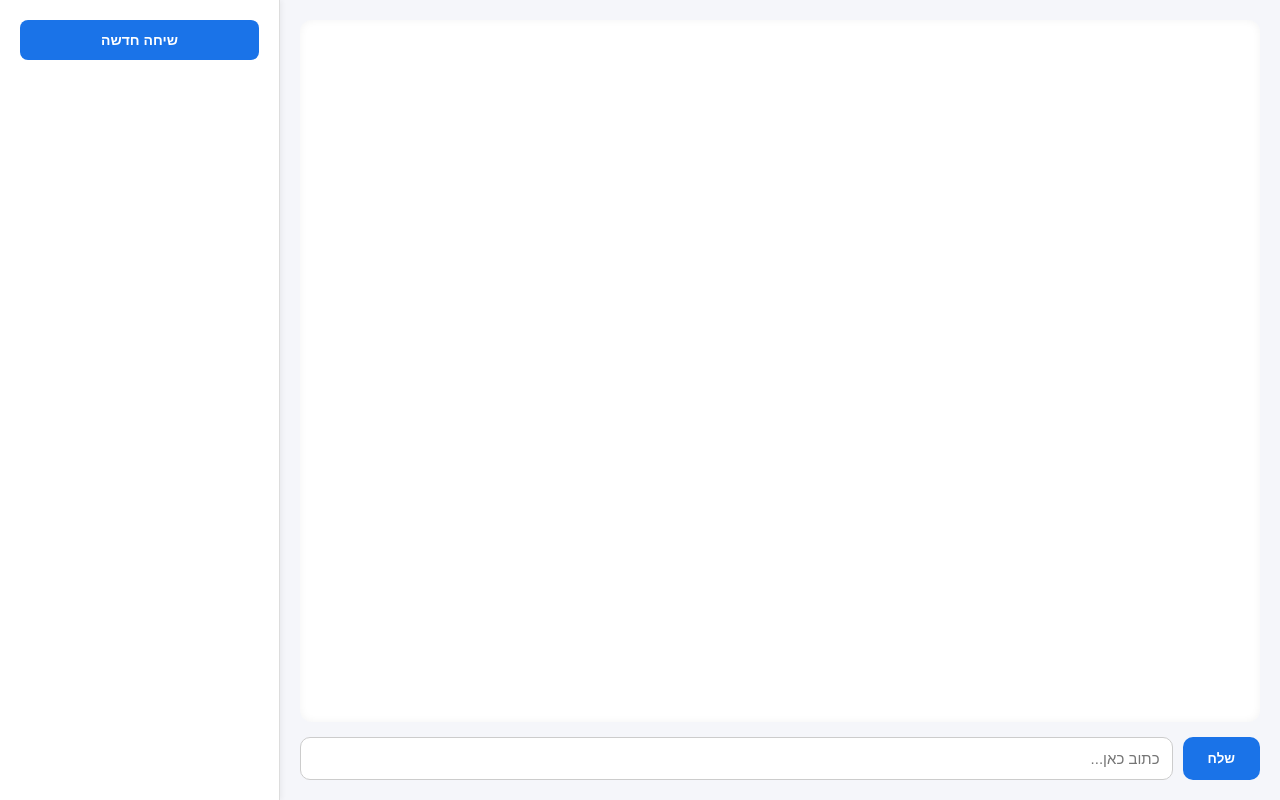
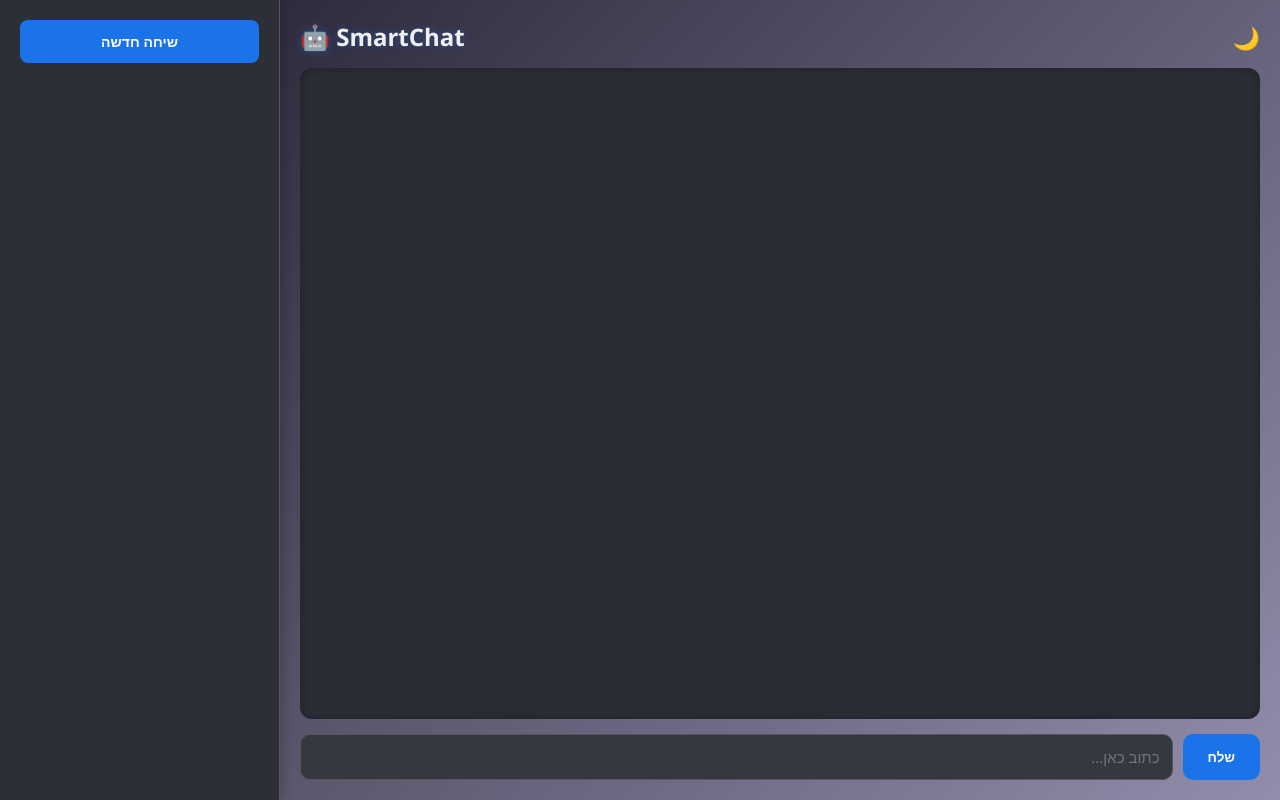
Before and after one commit to BHAWESH-BASNET/smart_chat_bot, a plain HTML site: page index.html in a window 1280 px wide. Drawn offline with Linux system fonts and the light colour scheme; no server answers.

Commit message:
eod 11/10/25 ui update

```diff
--- a/index.html
+++ b/index.html
@@ -4,20 +4,38 @@
 <meta charset="UTF-8">
 <title>SmartChat - Hebrew AI Chatbot</title>
 <style>
-  * { box-sizing: border-box; margin:0; padding:0; font-family: Arial, sans-serif; }
+  * { box-sizing: border-box; margin:0; padding:0; font-family: "Segoe UI", Arial, sans-serif; }
 
-  body { display: flex; height: 100vh; background: #f5f6fa; }
+  body {
+    display: flex;
+    height: 100vh;
+    transition: background 0.5s, color 0.5s;
+  }
+
+  /* מצב כהה */
+  body.dark {
+    background: linear-gradient(135deg, #1f1c2c, #928dab);
+    color: #f0f0f0;
+  }
+
+  /* מצב בהיר */
+  body.light {
+    background: linear-gradient(135deg, #dbeafe, #fef9c3);
+    color: #222;
+  }
 
   /* סיידבר */
   #sidebar {
     width: 280px;
-    background: #fff;
-    border-right: 1px solid #ddd;
+    background: var(--sidebar-bg);
+    border-right: 1px solid var(--border-color);
     display: flex;
     flex-direction: column;
     padding: 20px;
-    box-shadow: 2px 0 5px rgba(0,0,0,0.05);
+    box-shadow: 2px 0 10px rgba(0,0,0,0.2);
+    transition: background 0.5s, color 0.5s;
   }
+
   #sidebar button {
     background: #1a73e8; color: #fff; border: none;
     padding: 12px; font-size: 14px;
@@ -28,12 +46,12 @@
   #chat-list { list-style:none; flex:1; overflow-y:auto; margin-top:5px; }
   #chat-list li {
     padding: 10px 12px; margin-bottom:6px;
-    background:#f7f7f7; border-radius:8px;
+    background: var(--chat-item-bg); border-radius:8px;
     display:flex; justify-content:space-between; align-items:center;
     cursor:pointer; transition:0.2s;
-    box-shadow: 0 1px 2px rgba(0,0,0,0.05);
+    box-shadow: 0 1px 3px rgba(0,0,0,0.2);
   }
-  #chat-list li:hover { background:#e8f0fe; }
+  #chat-list li:hover { background: var(--chat-item-hover); }
   #chat-list li.active { background:#1a73e8; color:#fff; font-weight:bold; }
   #chat-list li button {
     background:#d32f2f; border:none; color:white;
@@ -43,18 +61,50 @@
   #chat-list li button:hover { background:#b71c1c; }
 
   /* אזור צ'אט */
-  #chat-container { flex:1; display:flex; flex-direction:column; padding:20px; }
+  #chat-container {
+    flex:1;
+    display:flex;
+    flex-direction:column;
+    padding:20px;
+    position: relative;
+    transition: background 0.5s, color 0.5s;
+  }
+
+  /* כותרת עליונה */
+  header {
+    display:flex;
+    justify-content: space-between;
+    align-items:center;
+    margin-bottom:15px;
+  }
+  header h1 {
+    font-size: 24px;
+    text-shadow: 0 0 8px rgba(26,115,232,0.4);
+  }
+
+  #theme-toggle {
+    background:none;
+    border:none;
+    color: inherit;
+    font-size: 22px;
+    cursor: pointer;
+    transition: transform 0.3s;
+  }
+  #theme-toggle:hover { transform: rotate(15deg); }
+
   #chat-area {
     flex:1;
-    background:#fff;
+    background: var(--chat-bg);
     padding:20px;
     border-radius:12px;
-    box-shadow: inset 0 0 8px rgba(0,0,0,0.05);
+    box-shadow: inset 0 0 8px rgba(0,0,0,0.3);
     overflow-y:auto;
     margin-bottom:15px;
     direction: rtl;
     display:flex; flex-direction: column; gap: 8px;
+    transition: background 0.5s, color 0.5s;
   }
+
   .message {
     max-width:70%;
     padding:12px 18px;
@@ -67,8 +117,8 @@
     animation: fadeInUp 0.3s forwards;
   }
   .user { background:#1a73e8; color:white; align-self:flex-end; border-bottom-right-radius:0; }
-  .bot { background:#0b6623; color:white; align-self:flex-start; border-bottom-left-radius:0; }
-  .loading { font-style:italic; opacity:0.6; }
+  .bot { background:#4caf50; color:white; align-self:flex-start; border-bottom-left-radius:0; }
+  .loading { font-style:italic; opacity:0.7; }
 
   @keyframes fadeInUp { to { opacity:1; transform: translateY(0); } }
 
@@ -90,10 +140,11 @@
   /* אזור קלט */
   #input-area { display:flex; }
   #message {
-    flex:1; padding:12px; border-radius:10px; border:1px solid #ccc; font-size:15px;
+    flex:1; padding:12px; border-radius:10px; border:1px solid var(--border-color); font-size:15px;
     direction: rtl; outline:none; transition:0.2s;
+    background: var(--input-bg); color: var(--text-color);
   }
-  #message:focus { border-color:#1a73e8; box-shadow:0 0 5px rgba(26,115,232,0.4); }
+  #message:focus { border-color:#1a73e8; box-shadow:0 0 5px rgba(26,115,232,0.5); }
   #send-btn {
     background:#1a73e8; color:white; border:none;
     padding:0 25px; margin-left:10px; border-radius:10px; cursor:pointer;
@@ -101,14 +152,40 @@
   }
   #send-btn:hover { background:#1664c1; }
 
+  /* משתנים לפי מצב */
+  body.dark {
+    --sidebar-bg: #2c2f36;
+    --chat-bg: #2a2d35;
+    --input-bg: #353841;
+    --chat-item-bg: #353841;
+    --chat-item-hover: #3e4250;
+    --border-color: #555;
+    --text-color: #fff;
+  }
+
+  body.light {
+    --sidebar-bg: #ffffff;
+    --chat-bg: #f7f9fb;
+    --input-bg: #fff;
+    --chat-item-bg: #f2f4f7;
+    --chat-item-hover: #e8f0fe;
+    --border-color: #ccc;
+    --text-color: #222;
+  }
+
 </style>
 </head>
-<body>
+<body class="dark">
 <div id="sidebar">
   <button onclick="newChat()">שיחה חדשה</button>
   <ul id="chat-list"></ul>
 </div>
+
 <div id="chat-container">
+  <header>
+    <h1>🤖 SmartChat</h1>
+    <button id="theme-toggle" onclick="toggleTheme()">🌙</button>
+  </header>
   <div id="chat-area"></div>
   <div id="input-area">
     <input type="text" id="message" placeholder="כתוב כאן..." onkeydown="if(event.key==='Enter'){sendMessage()}">
@@ -118,8 +195,22 @@
 
 <script>
 let currentChat = 0;
+let darkMode = true;
 
-// --- רשימת הצ'אטים בצד סיידבר ---
+function toggleTheme(){
+  const body = document.body;
+  darkMode = !darkMode;
+  if(darkMode){
+    body.classList.remove('light');
+    body.classList.add('dark');
+    document.getElementById('theme-toggle').textContent = '🌙';
+  } else {
+    body.classList.remove('dark');
+    body.classList.add('light');
+    document.getElementById('theme-toggle').textContent = '☀️';
+  }
+}
+
 function loadChats(){
   fetch('http://127.0.0.1:5000/chats')
     .then(r=>r.json())
@@ -143,20 +234,13 @@
 
         li.appendChild(span);
         li.appendChild(delBtn);
-
-        li.onclick=()=>{
-            currentChat=i;
-            renderChat(data[i]);
-            loadChats();
-        };
-
+        li.onclick=()=>{ currentChat=i; renderChat(data[i]); loadChats(); };
         list.appendChild(li);
       });
       if(data.length>0) renderChat(data[currentChat]);
     });
 }
 
-// --- רינדור צ'אט ספציפי (הודעות קיימות בלבד) ---
 function renderChat(chat){
   const area = document.getElementById('chat-area');
   area.innerHTML='';
@@ -169,30 +253,25 @@
   area.scrollTop=area.scrollHeight;
 }
 
-// --- פונקציה להקלדה הדרגתית של הודעת הבוט בלי לרעוד ---
 function typeBotMessage(area, text) {
   const div = document.createElement('div');
   div.className = 'message bot';
   div.style.opacity = 0;
   div.style.transform = 'translateY(10px)';
 
-  // span נפרד לכותרת ולתוכן
   const label = document.createElement('span');
   label.textContent = '🤖 בוט: ';
   const content = document.createElement('span');
   div.appendChild(label);
   div.appendChild(content);
-
   area.appendChild(div);
   area.scrollTop = area.scrollHeight;
 
-  // fadeInUp
   setTimeout(() => {
     div.style.transition = 'opacity 0.3s, transform 0.3s';
     div.style.opacity = 1;
     div.style.transform = 'translateY(0)';
 
-    // הקלדה תו אחרי תו
     let i = 0;
     const interval = setInterval(() => {
       content.textContent = text.slice(0, i);
@@ -203,7 +282,6 @@
   }, 10);
 }
 
-// --- שליחת הודעה ---
 function sendMessage(){
   const input = document.getElementById('message');
   const msg = input.value.trim();
@@ -211,14 +289,12 @@
 
   const area = document.getElementById('chat-area');
 
-  // הודעת המשתמש
   const userDiv = document.createElement('div');
   userDiv.className = 'message user';
   userDiv.textContent = 'אתה: ' + msg;
   area.appendChild(userDiv);
   area.scrollTop = area.scrollHeight;
 
-  // הודעת טעינה
   const loadingDiv = document.createElement('div');
   loadingDiv.className='message bot loading dots';
   loadingDiv.textContent='🤖 בוט';
@@ -235,19 +311,17 @@
   .then(r=>r.json())
   .then(data=>{
     area.removeChild(loadingDiv);
-    const botResponse = data.reply; // נניח שהשרת מחזיר {reply: "..."}
+    const botResponse = data.reply;
     typeBotMessage(area, botResponse);
   });
 }
 
-// --- צ'אט חדש ---
 function newChat(){
   fetch('http://127.0.0.1:5000/chats/new',{method:'POST'})
     .then(r=>r.json())
     .then(()=>loadChats());
 }
 
-// --- מחיקת צ'אט ---
 function deleteChat(index){
   fetch(`http://127.0.0.1:5000/chats/${index}/delete`, { method:'POST' })
     .then(()=>loadChats());
```
